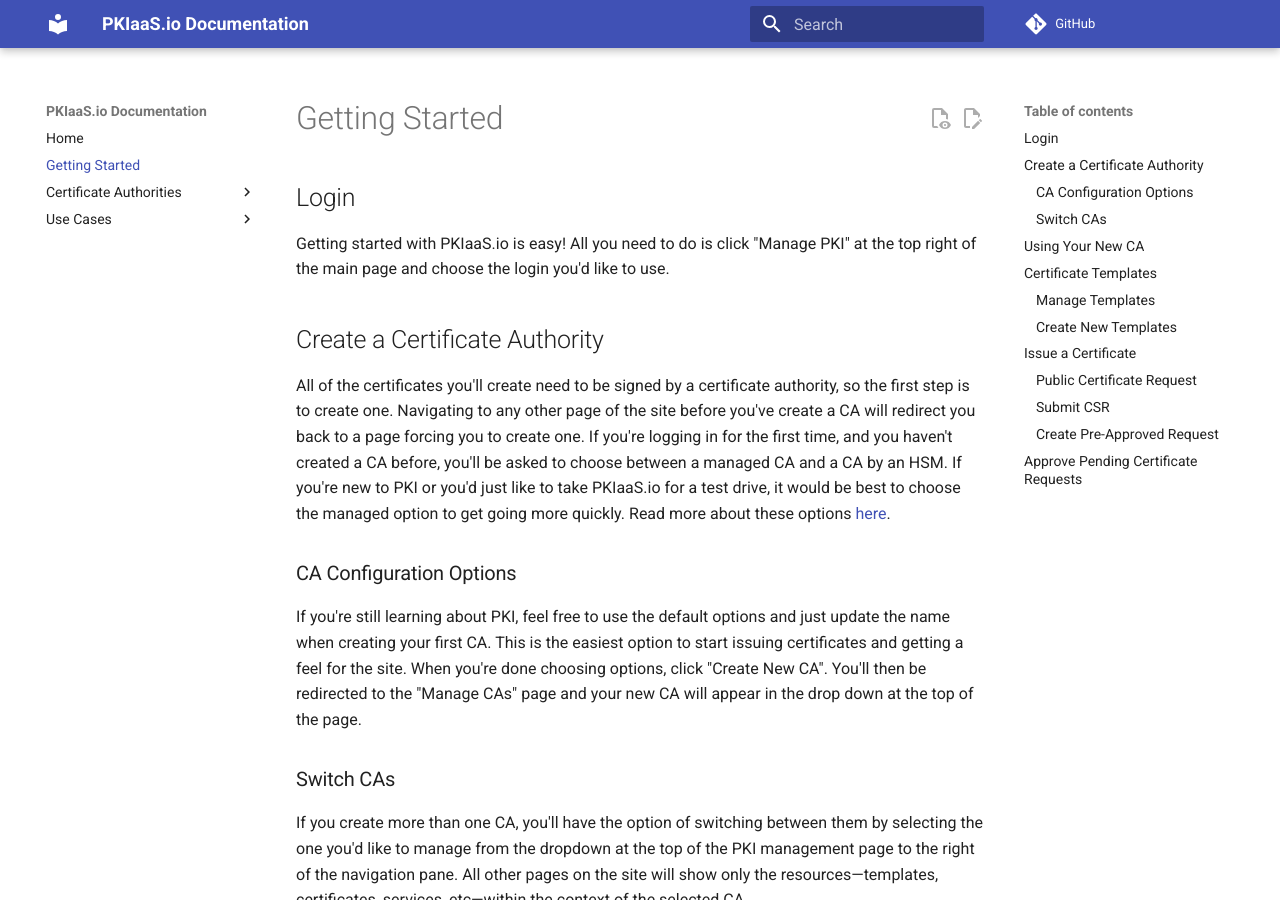
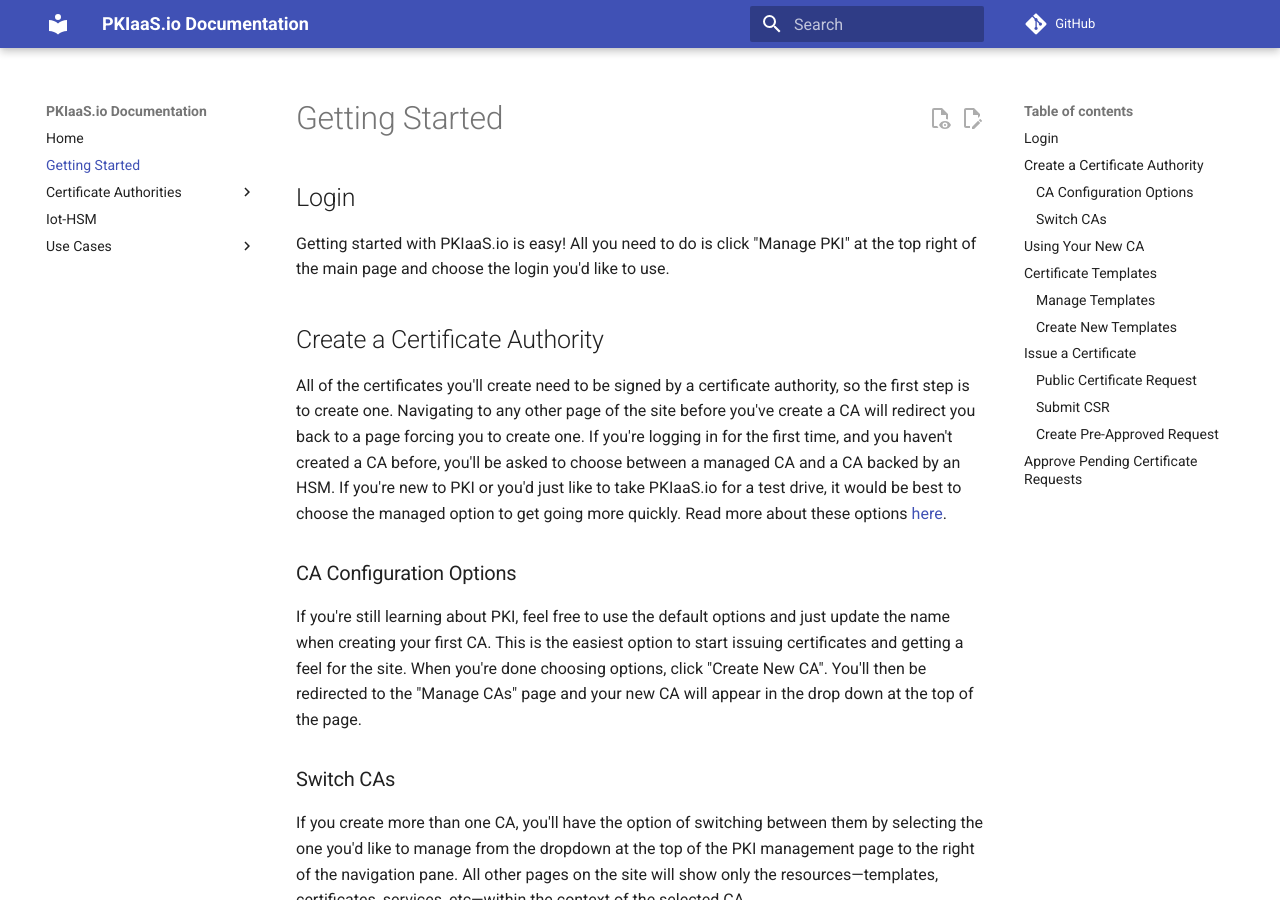
Before and after one commit to lspiehler/pkiaas-docs, an MkDocs documentation site: the page built from docs/getting-started.md, in a window 1280 px wide and 900 px high. Built offline with MkDocs 1.6.1 and Material for MkDocs 9.7.7, drawn with Linux system fonts in a browser that asks for light colours; comment, search, counter and statistics services are not loaded.

```diff
--- a/docs/getting-started.md
+++ b/docs/getting-started.md
@@ -4,7 +4,7 @@
 Getting started with PKIaaS.io is easy! All you need to do is click "Manage PKI" at the top right of the main page and choose the login you'd like to use.
 
 ## Create a Certificate Authority
-All of the certificates you'll create need to be signed by a certificate authority, so the first step is to create one. Navigating to any other page of the site before you've create a CA will redirect you back to a page forcing you to create one. If you're logging in for the first time, and you haven't created a CA before, you'll be asked to choose between a managed CA and a CA by an HSM. If you're new to PKI or you'd just like to take PKIaaS.io for a test drive, it would be best to choose the managed option to get going more quickly. Read more about these options [here](/certificate-authorities/overview/).
+All of the certificates you'll create need to be signed by a certificate authority, so the first step is to create one. Navigating to any other page of the site before you've create a CA will redirect you back to a page forcing you to create one. If you're logging in for the first time, and you haven't created a CA before, you'll be asked to choose between a managed CA and a CA backed by an HSM. If you're new to PKI or you'd just like to take PKIaaS.io for a test drive, it would be best to choose the managed option to get going more quickly. Read more about these options [here](/certificate-authorities/overview/).
 
 ### CA Configuration Options
 If you're still learning about PKI, feel free to use the default options and just update the name when creating your first CA. This is the easiest option to start issuing certificates and getting a feel for the site. When you're done choosing options, click "Create New CA". You'll then be redirected to the "Manage CAs" page and your new CA will appear in the drop down at the top of the page.
--- a/mkdocs.yml
+++ b/mkdocs.yml
@@ -20,5 +20,6 @@ nav:
     #- Get Certificate Authority: certificate-authorities/get-certificate-authority.md
     #- Update Certificate Authority: certificate-authorities/update-certificate-authority.md
     #- Delete Certificate Authority: certificate-authorities/delete-certificate-authority.md
+  - Iot-HSM: iot-hsm.md
   - Use Cases:
     - Sample Use Case: use-cases/sample-use-case.md
```
Also changed, not shown: docs/certificate-authorities/overview.md (+23 -0 lines), docs/iot-hsm.md (added, +4 -0 lines).
